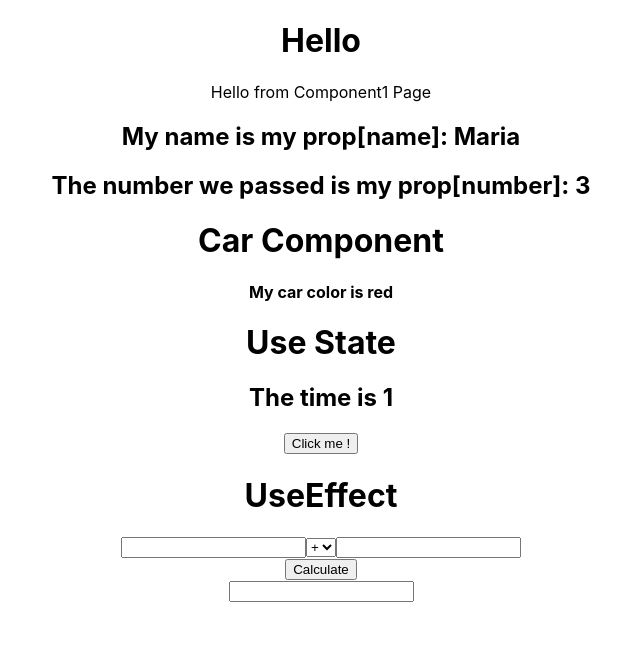
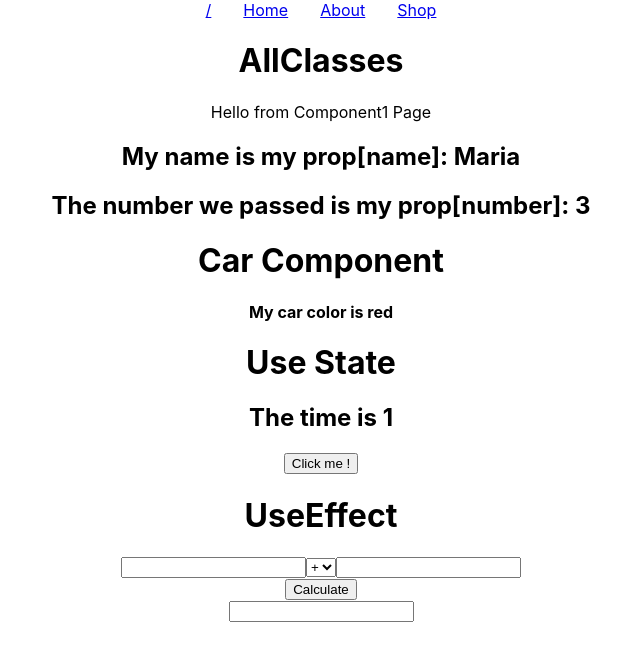
Before and after one commit to FrankECf0806/fcf-app, a React (Create React App) app: page / in a window 1280 px wide. Shown: the top 660 px of the page, without its empty margins (319-959 px from the left). Built offline with nearby package versions, Linux system fonts and the light colour scheme.

Commit message:
[Route] 	-Implemente RouterBrowserRoute as Router, Routes and Link to move between pages

```diff
--- a/package.json
+++ b/package.json
@@ -6,6 +6,7 @@
     "cra-template": "1.2.0",
     "react": "^19.0.0",
     "react-dom": "^19.0.0",
+    "react-router-dom": "^7.1.1",
     "react-scripts": "5.0.1"
   },
   "scripts": {
--- a/src/App.css
+++ b/src/App.css
@@ -36,3 +36,8 @@
     transform: rotate(360deg);
   }
 }
+
+.link{
+  padding: 1rem; /* Adjust the value as needed */
+  margin-bottom: 1rem; /* Optional: to add space between divs */
+}
--- a/src/App.js
+++ b/src/App.js
@@ -1,22 +1,33 @@
 import './App.css';
-import Component1 from './Component1';
-import { Car } from './Components/Car';
-import UseStateExamples from './Components/UseStateExamples';
-import UseState from './Components/UseState';
+import {
+  BrowserRouter as Router,
+  Route,
+  Routes,
+  Link
+} from 'react-router-dom'
+import Home from './Components/Home';
+import About from './Components/About';
+import Shop from './Components/Shop';
+import AllClasses from './Components/AllClasses';
 
 function App() {
   return (
-    <div className="App">
-      <h1> Hello </h1>
-      {/* Function Component */}
-      <Component1 name="Maria" number={3} />
-      {/* Class Component */}
-      <Car color="red"/>
-      {/* Use State */}
-      <UseState/>
-      {/* Use Effect */}
-      <UseStateExamples/>
-    </div>
+    <Router>
+      <div className='App'>
+        <nav>
+          <Link to="/" className='link'>/</Link>
+          <Link to="/home" className='link'>Home</Link>
+          <Link to="/about" className='link'>About</Link>
+          <Link to="/shop" className='link'>Shop</Link>
+        </nav>
+        <Routes>
+          <Route path='/' element={ <AllClasses/> }></Route>
+          <Route path='/home' element={ <Home/> }></Route>
+          <Route path='/about' element={ <About/> }></Route>
+          <Route path='/shop' element={ <Shop/> }></Route>
+        </Routes>
+      </div>
+    </Router>
   );
 }
 
--- /dev/null
+++ b/src/Components/About.js
@@ -0,0 +1,9 @@
+import React from 'react'
+
+export default function About() {
+  return (
+    <div>
+        <h1>About</h1>
+    </div>
+  )
+}
--- /dev/null
+++ b/src/Components/AllClasses.js
@@ -0,0 +1,25 @@
+import React from 'react'
+import Component1 from './Component1'
+import { Car } from './Car'
+import UseState from './UseState'
+import UseStateExamples from './UseStateExamples'
+
+export default function AllClasses() {
+  return (
+    <div>
+        <div>
+            <h1>AllClasses</h1>
+        </div>
+        <div className="App">
+            {/* Function Component */}
+            <Component1 name="Maria" number={3} />
+            {/* Class Component */}
+            <Car color="red"/>
+            {/* Use State */}
+            <UseState/>
+            {/* Use Effect */}
+            <UseStateExamples/>
+        </div>
+    </div>
+  )
+}
--- /dev/null
+++ b/src/Components/Home.js
@@ -0,0 +1,9 @@
+import React from 'react'
+
+export default function Home() {
+  return (
+    <div>
+        <h1>Home</h1>
+    </div>
+  )
+}
--- /dev/null
+++ b/src/Components/Shop.js
@@ -0,0 +1,9 @@
+import React from 'react'
+
+export default function Shop() {
+  return (
+    <div>
+        <h1>Shop</h1>
+    </div>
+  )
+}
```
Also changed, not shown: src/Components/Component1.js (renamed from src/Component1.js), 1 other file (tests, documents, lock files or other folders).
